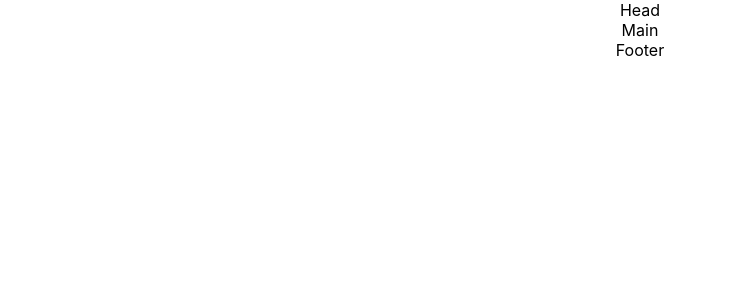
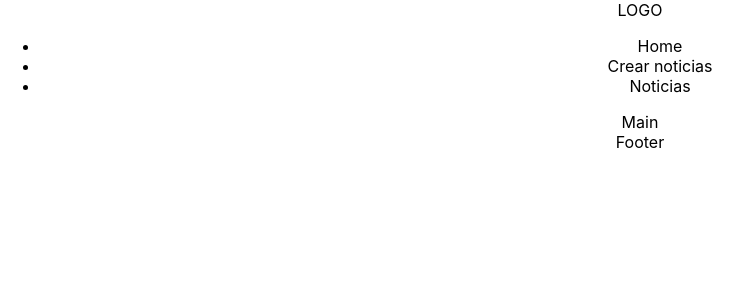
Before and after one commit to IvanQGervas/web-noticias-react, a React (Create React App) app: page / in a window 1280 px wide. Shown: the top 300 px of the page, without its empty margins (0-752 px from the left). Built offline with nearby package versions, Linux system fonts and the light colour scheme.

Commit message:
Estrucutra de etiquetas añadida

```diff
--- a/src/components/Head/Head.jsx
+++ b/src/components/Head/Head.jsx
@@ -1,8 +1,14 @@
 import React, { Component } from "react";
+import Nav from '../Nav'
 
 class Head extends Component {
   render() {
-    return <header>Head</header>;
+    return (
+      <>
+        <span>LOGO</span>
+        <Nav />
+      </>
+    );
   }
 }
 
--- a/src/components/Nav/Nav.js
+++ b/src/components/Nav/Nav.js
@@ -2,7 +2,13 @@ import React, { Component } from "react";
 
 class Nav extends Component {
   render() {
-    return <div>Nav</div>;
+    return (
+      <ul>
+        <li>Home</li>
+        <li>Crear noticias</li>
+        <li>Noticias</li>
+      </ul>
+    );
   }
 }
 
```
